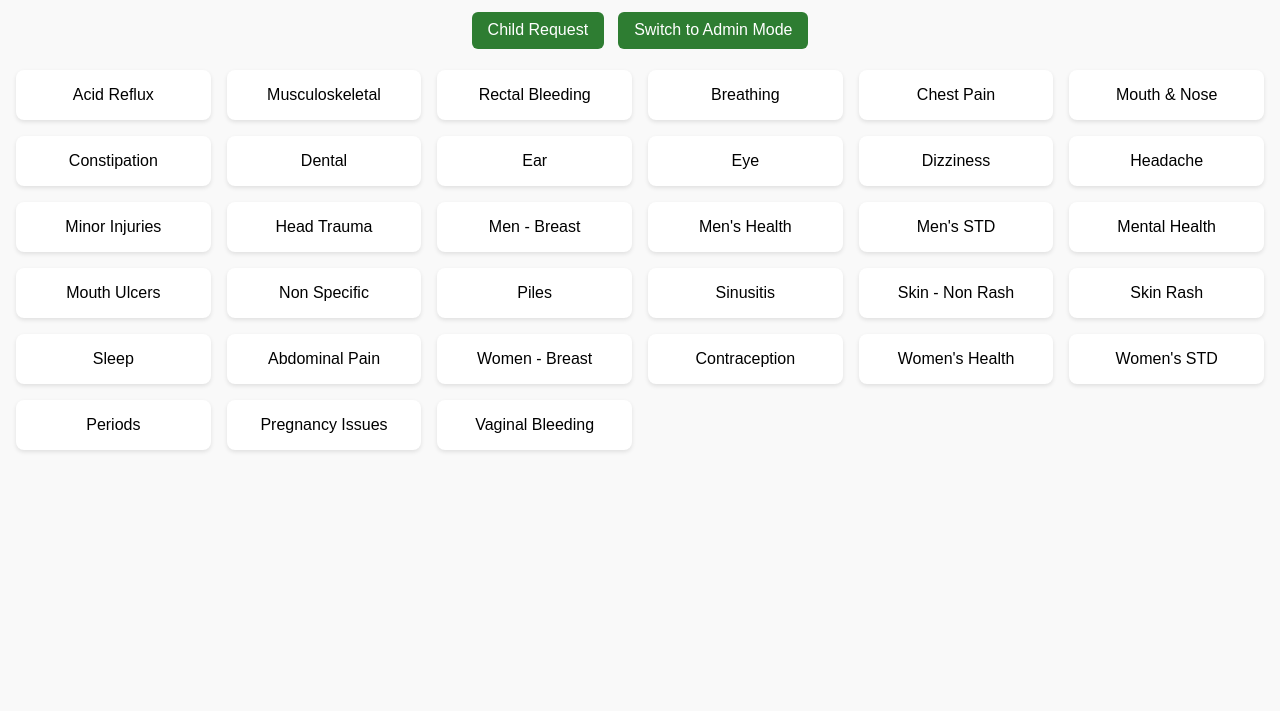
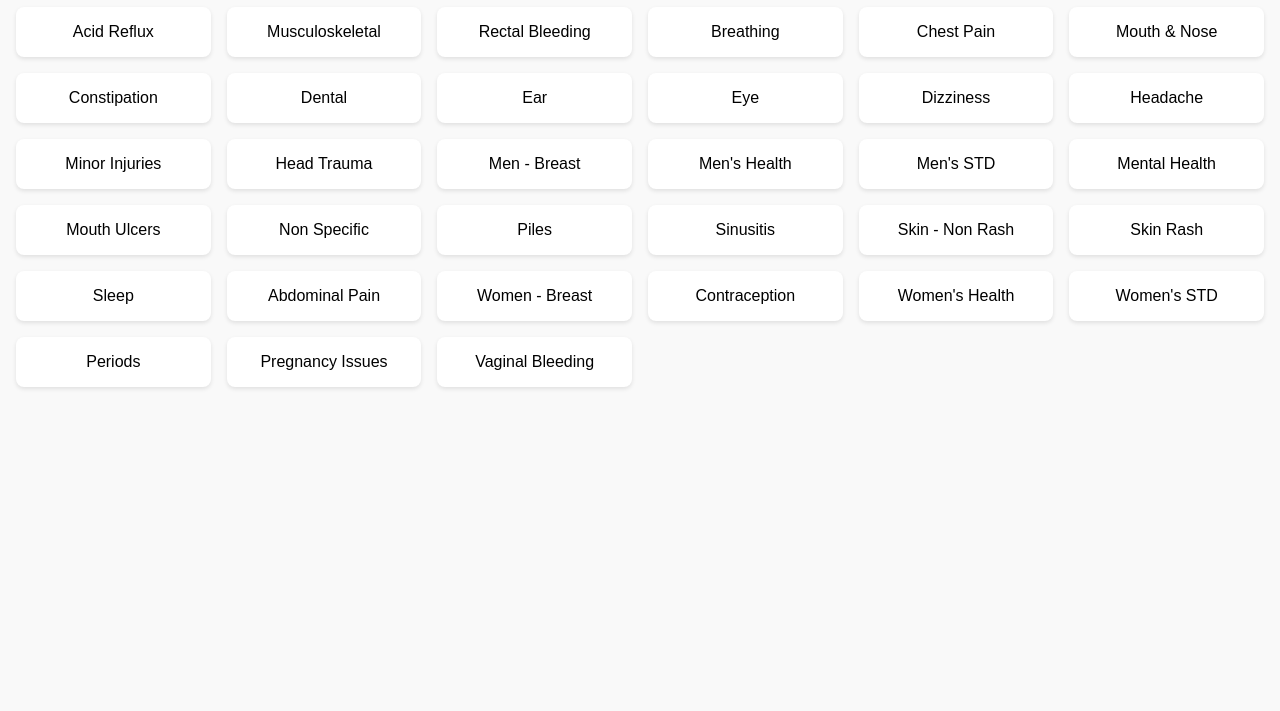
Before and after one commit to beattheforms/gp-triage-pwa, a plain HTML site: page index.html in a window 1280 px wide. Shown: the part 89-800 px from the top of the page. Drawn offline with Linux system fonts and the light colour scheme.

Commit message:
Update index.html

```diff
--- a/index.html
+++ b/index.html
@@ -1,82 +1,30 @@
+
 <!DOCTYPE html>
 <html lang="en">
 <head>
   <meta charset="UTF-8" />
   <meta name="viewport" content="width=device-width, initial-scale=1.0"/>
   <title>GP at Hand Triage</title>
+  <link rel="manifest" href="manifest.json" />
   <meta name="theme-color" content="#2e7d32"/>
-  <link rel="manifest" href="/gp-triage-pwa/manifest.json">
-  <link rel="icon" href="/gp-triage-pwa/icons/icon-192.png">
-
-  <script>
-    if ('serviceWorker' in navigator) {
-      navigator.serviceWorker.register('/gp-triage-pwa/service-worker.js').catch(console.error);
-    }
-  </script>
-
+  <link rel="icon" href="icons/icon-192.png"/>
   <style>
-    body {
-      font-family: sans-serif;
-      margin: 0;
-      padding: 1rem;
-      background: #f9f9f9;
-    }
-    h1 {
-      text-align: center;
-      color: #0738b3;
-    }
-    .actions {
-      text-align: center;
-      margin-bottom: 1rem;
-    }
-    .actions button {
-      margin: 0.3rem;
-      padding: 0.6rem 1rem;
-      font-size: 1rem;
-      background: #2e7d32;
-      color: white;
-      border: none;
-      border-radius: 6px;
-      cursor: pointer;
-    }
-    .actions button:hover {
-      background: #388e3c;
-    }
-    .grid {
-      display: grid;
-      grid-template-columns: repeat(auto-fill, minmax(180px, 1fr));
-      gap: 1rem;
-    }
-    .btn {
-      background: white;
-      border-radius: 8px;
-      padding: 1rem;
-      text-align: center;
-      box-shadow: 0 2px 4px rgba(0,0,0,0.1);
-      cursor: pointer;
-    }
-    .btn:hover {
-      background: #e0f2f1;
-    }
+    body { font-family: sans-serif; margin: 0; padding: 1rem; background: #f9f9f9; }
+    h1 { text-align: center; color: #2e7d32; }
+    .grid { display: grid; grid-template-columns: repeat(auto-fill, minmax(180px, 1fr)); gap: 1rem; }
+    .btn { background: white; border-radius: 8px; padding: 1rem; text-align: center; box-shadow: 0 2px 4px rgba(0,0,0,0.1); cursor: pointer; }
+    .btn:hover { background: #e0f2f1; }
     @media (prefers-color-scheme: dark) {
       body { background: #121212; color: white; }
       .btn { background: #1e1e1e; color: white; }
-      .actions button { background: #444; }
     }
   </style>
 </head>
 <body>
   <h1>GP at Hand Triage</h1>
-
-  <div class="actions">
-    <button onclick="window.open('https://gpathand-consult.uk.rapidhealth.co.uk/child-request', '_blank')">Child Request</button>
-    <button onclick="toggleMode()" id="modeBtn">Switch to Admin Mode</button>
-  </div>
-
   <div class="grid" id="links"></div>
-
   <script>
-    const patientLinks = [
+    const links = [
       ["Acid Reflux","Triage.Abdomen.Acid_Reflux"],
       ["Musculoskeletal","Triage.MSK"],
       ["Rectal Bleeding","Triage.Abdomen.Rectal_bleeding"],
@@ -111,49 +59,18 @@
       ["Pregnancy Issues","Triage.Women_Health.Pregnancy_complication"],
       ["Vaginal Bleeding","Triage.Women_Health.Vaginal_bleeding"]
     ];
-
-    const adminLinks = [
-      ["Other Enquiry", "OTHER_ENQUIRY"],
-      ["Doctor Letter", "DOCTOR_LETTER"],
-      ["Referral Enquiry", "REFERRAL_ENQUIRY"],
-      ["Fit Note", "FIT_NOTE"],
-      ["Test Results", "TEST_RESULTS"],
-      ["Repeat Prescription", "REPEAT_PRESCRIPTION"],
-      ["Travel Risk Form", "TRAVEL_RISK_FORM"],
-      ["Change of Details", "CHANGE_OF_PERSONAL_DETAILS"]
-    ];
-
-    let isAdmin = false;
-
-    function renderLinks() {
     const container = document.getElementById("links");
-      container.innerHTML = "";
-
-      const currentLinks = isAdmin ? adminLinks : patientLinks;
-
-      currentLinks.forEach(([label, code]) => {
-        const url = isAdmin
-          ? `https://gpathand-consult.uk.rapidhealth.co.uk/admin-request/patient-details?request=${code}`
-          : `https://gpathand-consult.uk.rapidhealth.co.uk/triage/patient-details?guideline=${code}`;
-
+    links.forEach(([label, path]) => {
+      const url = `https://gpathand-consult.uk.rapidhealth.co.uk/triage/patient-details?guideline=${path}`;
       const btn = document.createElement("div");
       btn.className = "btn";
       btn.textContent = label;
       btn.onclick = () => window.open(url, "_blank");
       container.appendChild(btn);
     });
-
-      document.getElementById("modeBtn").textContent = isAdmin
-        ? "Switch to Patient Mode"
-        : "Switch to Admin Mode";
+    if ("serviceWorker" in navigator) {
+      navigator.serviceWorker.register("service-worker.js");
     }
-
-    function toggleMode() {
-      isAdmin = !isAdmin;
-      renderLinks();
-    }
-
-    renderLinks();
   </script>
 </body>
 </html>
```
Lines whose indentation alone changed are shown as unchanged.
